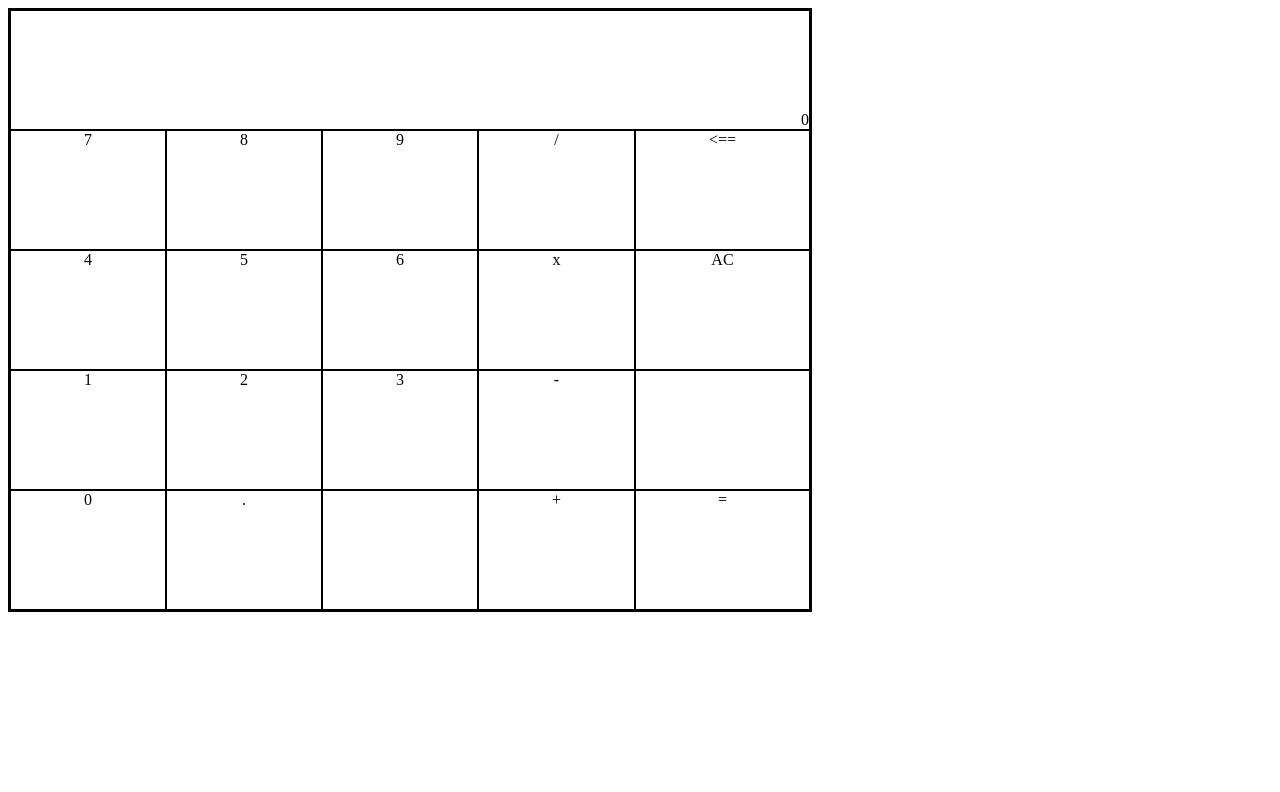
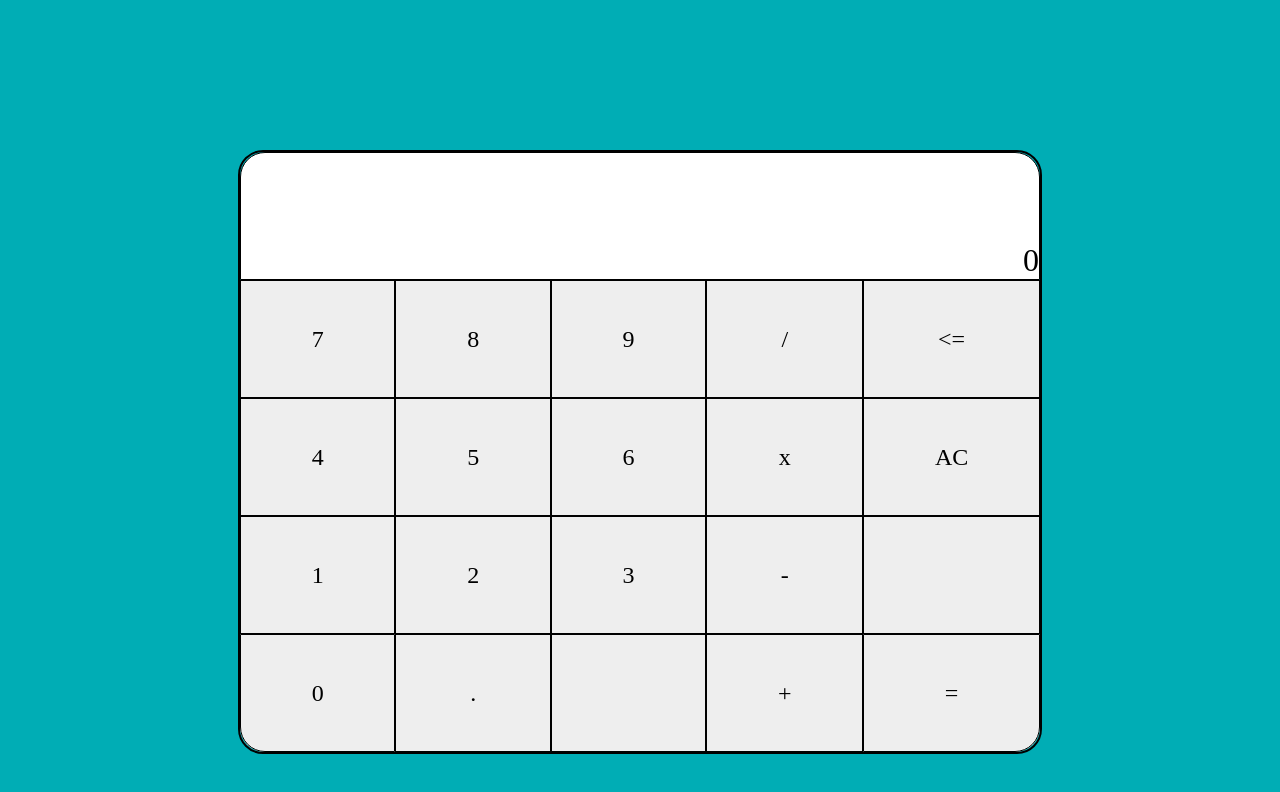
Before and after one commit to Algos70/calculator, a plain HTML site: page index.html in a window 1280 px wide. Drawn offline with Linux system fonts and the light colour scheme.

Commit message:
Improved style a bit

```diff
--- a/index.html
+++ b/index.html
@@ -7,11 +7,16 @@
     <meta name="viewport" content="width=device-width, initial-scale=1.0">
     <link rel="stylesheet" href="./style.css">
     <script src="./script.js" defer></script>
+    <link rel="preconnect" href="https://fonts.googleapis.com">
+    <link rel="preconnect" href="https://fonts.gstatic.com" crossorigin>
+    <link href="https://fonts.googleapis.com/css2?family=Roboto:wght@100;400&display=swap" rel="stylesheet">
     <title>Calculator</title>
 
 </head>
 
 <body>
+
+    <div class="container">
         <div class="calculator">
 
             <div class="display">
@@ -23,28 +28,30 @@
                 <div class="btn" id="7">7</div>
                 <div class="btn" id="8">8</div>
                 <div class="btn" id="9">9</div>
-            <div class="btn" id="/">/</div>
-            <div class="btn" id="delete">&lt;==</div>
+                <div class="btn operator" id="/">/</div>
+                <div class="btn operator" id="delete">&lt;=</div>
                 <div class="btn" id="4">4</div>
                 <div class="btn" id="5">5</div>
                 <div class="btn" id="6">6</div>
-            <div class="btn" id="x">x</div>
-            <div class="btn" id="AC">AC</div>
+                <div class="btn operator" id="x">x</div>
+                <div class="btn operator" id="AC">AC</div>
                 <div class="btn" id="1">1</div>
                 <div class="btn" id="2">2</div>
                 <div class="btn" id="3">3</div>
-            <div class="btn" id="-">-</div>
-            <div class="btn"></div>
-            <div class="btn" id="0">0</div>
+                <div class="btn operator" id="-">-</div>
+                <div class="btn operator"></div>
+                <div class="btn zero" id="0">0</div>
                 <div class="btn" id=".">.</div>
                 <div class="btn"></div>
-            <div class="btn" id="+">+</div>
-            <div class="btn" id="=">=</div>
+                <div class="btn operator" id="+">+</div>
+                <div class="btn equals operator" id="=">=</div>
 
 
             </div>
         </div>
 
+    </div>
+
 </body>
 
 </html>
--- a/script.js
+++ b/script.js
@@ -49,19 +49,27 @@ function operateArray(numbersArray) {
 function arrangeNumber(numbers) {
     let array = [];
     let num = "";
+    let lastIndexOfOperator = 0;
 
     for(let i = 0; i < numbers.length; i++) {
         if(numbers[i] === "+" || numbers[i] === "-" || numbers[i] === "x" || numbers[i] === "/") {
             array.push(num);
             array.push(numbers[i]);
             num = "";
+            lastIndexOfOperator = i;
         } else {
         num += numbers[i];
 
         }
 
     }
-    array.push(numbers[numbers.length - 1]);
+
+    num = '';
+
+    for(let i = lastIndexOfOperator + 1; i < numbers.length; i++) {
+        num += numbers[i];
+    }
+    array.push(num);
     return array;
 }
 
--- a/style.css
+++ b/style.css
@@ -1,18 +1,40 @@
+html {
+    background-color: #00ADB5;
+}
+
+
+
+
+.container {
+    display: flex;
+    justify-content: center;
+    align-items: center;
+    margin-top: 150px;
+    margin-bottom: 150px;
+}
+
 .calculator {
+    border-radius: 25px;
     display: flex;
     flex-wrap: wrap;
     flex-direction: column;
     border: 2px solid black;
     height: 600px;
     width: 100vh;
+
+
+
 }
 
 .display {
+    border-radius: 25px 25px 0px 0px;
     display: flex;
     border: 1px solid black;
     flex-grow: 1;
     justify-content: flex-end;
     align-items: flex-end;
+    font-size: xx-large;
+    background-color: #FFFFFF;
 
 }
 
@@ -24,10 +46,32 @@
     flex-grow: 4;
     flex-direction: column;
     grid-template-columns: repeat(5, auto);
+    background-color: #EEEEEE;
+    border-radius: 0px 0px 25px 25px;
+
+
 }
 
 .btn {
+    display: flex;
+    justify-content: center;
+    align-items: center;
     border: 1px solid black;
-    text-align: center;
+    font-size: x-large;
+}
+
+.btn:hover {
+    background-color: #888888;
+}
+
+.equals {
+    border-radius: 0px 0px 25px 0px;
+}
+
+.zero {
+    border-radius: 0px 0px 0px 25px;
+}
+
+.operator {
 
 }
```
Lines whose indentation alone changed are shown as unchanged.
